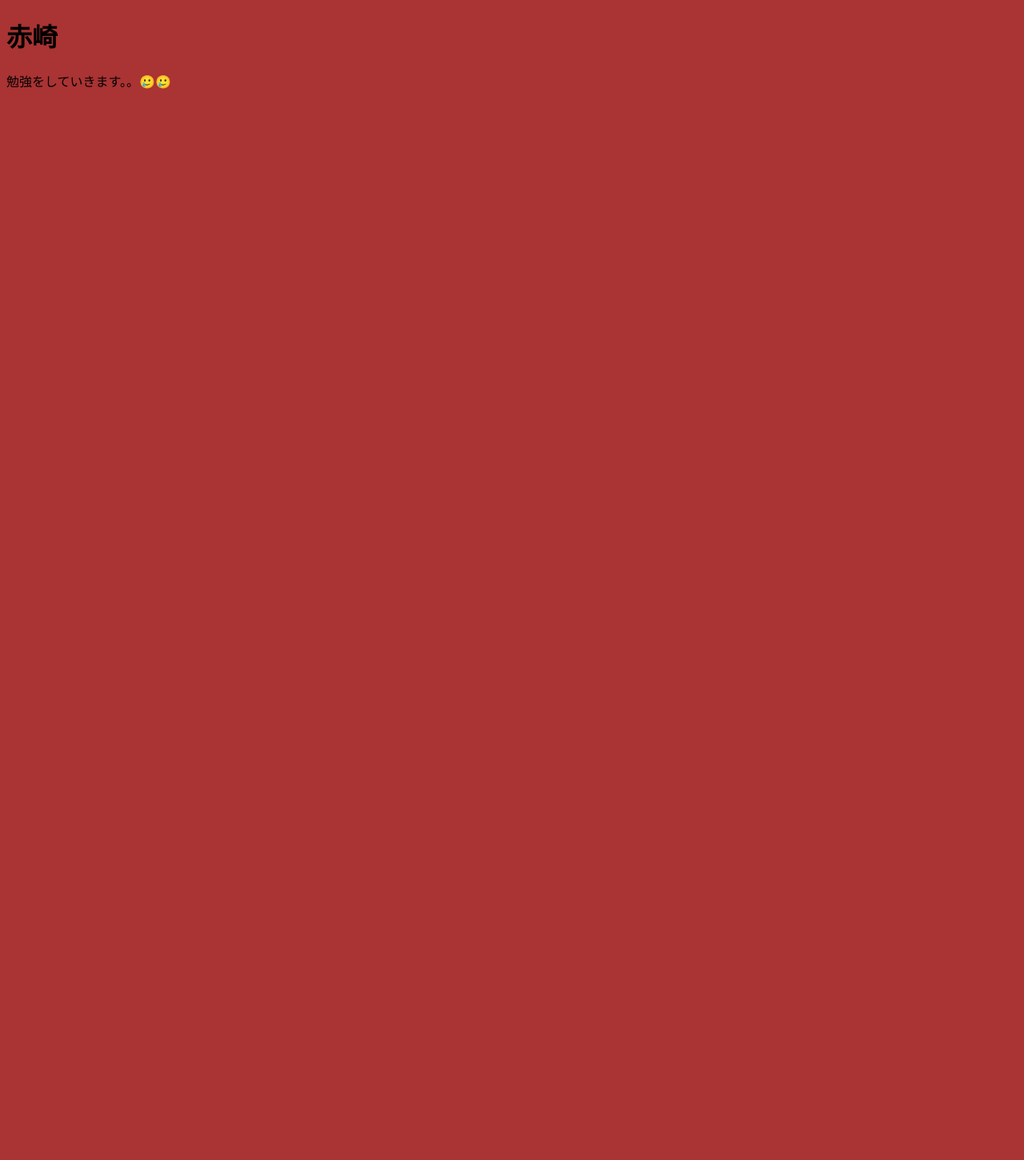
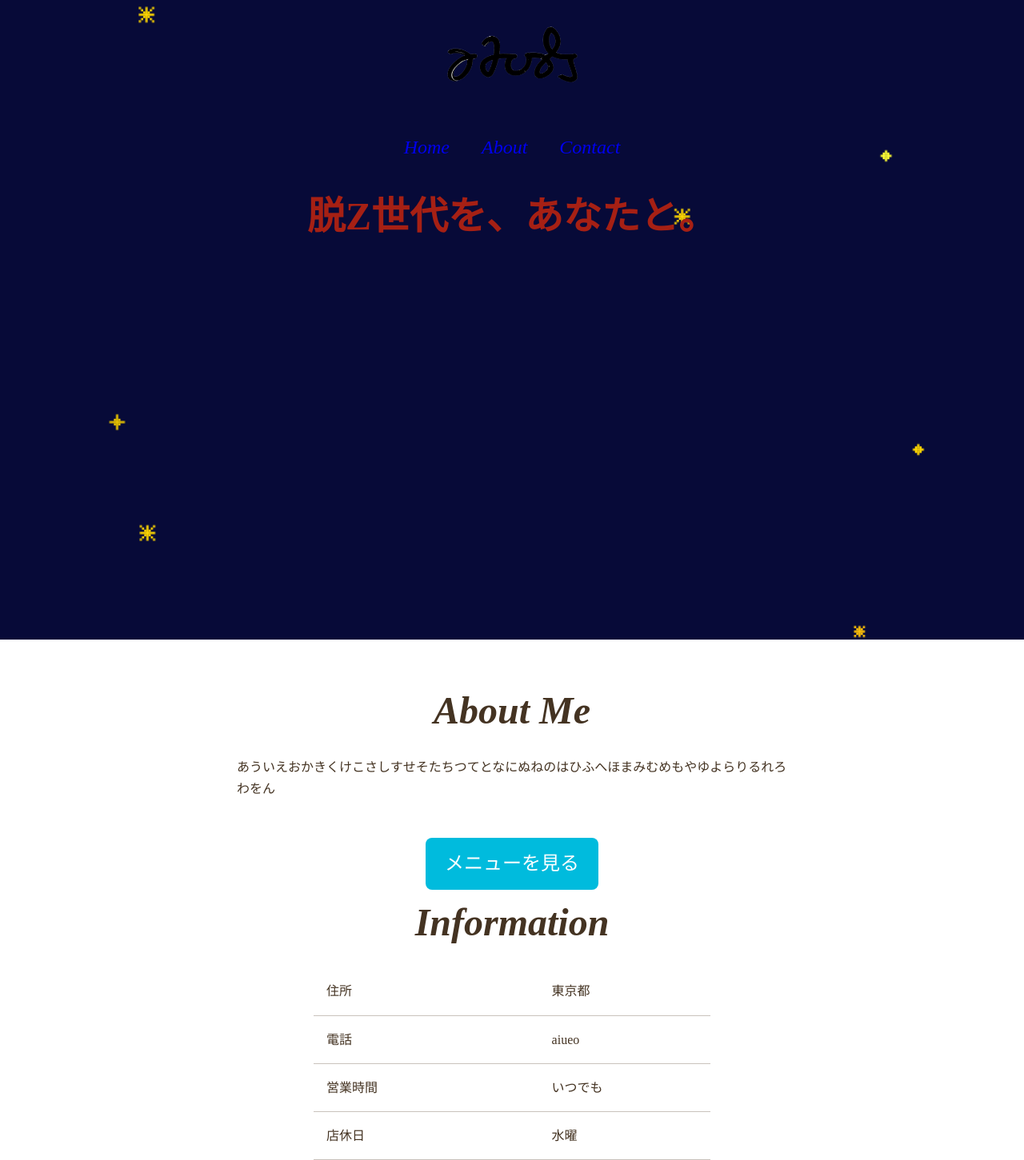
Before and after one commit to akas62083/akas62083.github.io, a website: page index.html in a window 1280 px wide. Shown: the whole page at 80% size. Before the commit the page ends 800 px from the top, so only its background shows below. Drawn offline with Linux system fonts and the light colour scheme; some packages are replaced by stand-ins of ours.

```diff
--- /dev/null
+++ b/css/style.css
@@ -0,0 +1,35 @@
+@charset "UTF-8";
+
+html { font-size: 100%; }
+body { line-height: 1.7; color: #432; }
+a { text-decoration: none; }
+img { max-width: 100%; }
+.font-japanese { color: #a62014 }
+.font-english { font-style: italic }
+
+.cover { background-size: cover; background-position: center bottom; height: 800px; }
+.cover-home { background-image: url('../image/background.png'); }
+
+.page-header { padding-top: .5rem; }
+
+.align-center { text-align: center; }
+.logo { width: 210px; }
+
+.main-nav { display: flex; justify-content: center; gap: 2.5rem; font-size: 1.5rem; list-style: none; }
+.main-nax a { color: #432; }
+.main-nav a:hover { color: #0bd; }
+
+.page-title { font-size: 3rem; text-align: center; margin-top: 2rem; line-height: 1.4; }
+
+.about { max-width: 736px; padding: 0 1.5rem; margin: 3rem auto 0; }
+
+.heading-large { font-size: 3rem; text-align: center; margin-bottom: 1rem; }
+.about p { margin-bottom: 3rem; }
+.btn { display: inline-block; font-size: 1.5rem; background-color: #0bd; color: #fff;
+    border-radius: 8px; padding: .75rem 1.5rem; transition: .5s }
+.btn:hover { background-color: #0090aa; }
+
+.info { width: 100%; max-width: 544px; margin: auto; padding: 0 1.5rem; border-spacing: 0; }
+.info th,.info td { border-bottom: 1px solid #c9c2bc; }
+.info th { text-align: left; font-weight: normal; padding: 1rem; }
+.info td { padding: 1rem 0; }
--- a/index.html
+++ b/index.html
@@ -2,17 +2,56 @@
 <html lang="ja">
 <head>
     <meta charset="UTF-8">
+    <title>akas</title>
+    <link rel="stylesheet" href="https://unpkg.com/ress/dist/ress.min.css">
     <meta name="theme-color" content="#a6201a">
-    <meta name="description" content="akasと申します。プログラミング初心者です。主にjetpack composeなどの忘備録的な記事をわろく書きつける予定です。62083は特に意味はありません。">
-    <title>akas</title>
-    <link rel="stylesheet" href="style.css">
+    <meta name="description" content="akasと申します。プログラミング初心者です。62083は特に意味はありません。">
+    <link rel="stylesheet" href="css/style.css">
+    <meta name="viewport" content="width=device-width, initial-scale=1">
 </head>
-<body>
-<h1>
-    赤崎
-</h1>
-<p>
-    勉強をしていきます。。🥲🥲
-</p>
-</body>
+    <body>
+        <div class="cover cover-home">
+            <header class="page-header">
+                <h1 class="align-center">
+                    <a href="index.html"><img class="logo" src="image/62083logo.png" alt="akas62083ホーム"></a>
+                </h1>
+                <nav>
+                    <ul class="main-nav font-english">
+                        <li><a href="index.html">Home</a></li>
+                        <li><a href="about.html">About</a></li>
+                        <li><a href="contact.html">Contact</a></li>
+                    </ul>
+                </nav>
+            </header>
+            <h2 class="page-title font-japanese">脱Z世代を、あなたと。</h2>
+        </div>
+        <section class="about">
+            <h3 class="heading-large font-english"> About Me</h3>
+            <p>あういえおかきくけこさしすせそたちつてとなにぬねのはひふへほまみむめもやゆよらりるれろわをん</p>
+            <div class="align-center">
+                <a class="btn" href="menu.html">メニューを見る</a>
+            </div>
+        </section>
+        <footer class="page-footer">
+            <h3 class="heading-large font-english">Information</h3>
+            <table class="info">
+                <tr>
+                    <th>住所</th>
+                    <td>東京都</td>
+                </tr>
+                <tr>
+                    <th>電話</th>
+                    <td>aiueo</td>
+                </tr>
+                <tr>
+                    <th>営業時間</th>
+                    <td>いつでも</td>
+                </tr>
+                <tr>
+                    <th>店休日</th>
+                    <td>水曜</td>
+                </tr>
+            </table>
+        </footer>
+    </body>
 </html>
--- a/style.css
+++ /dev/null
@@ -1,7 +0,0 @@
-@charset "UTF-8";
-body {
-    background-color: #aa3333
-}
-p {
-    font-size: 16px;
-}
```
Also changed, not shown: image/62083logo.png (added), image/background.png (added).
